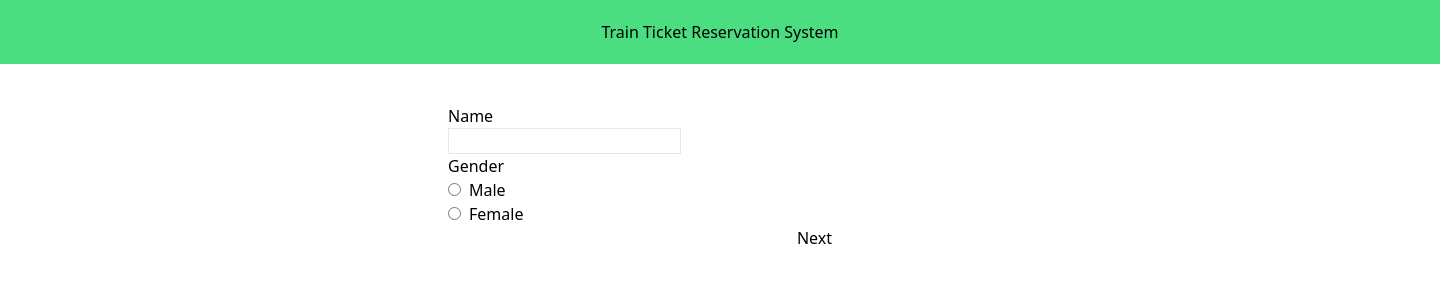
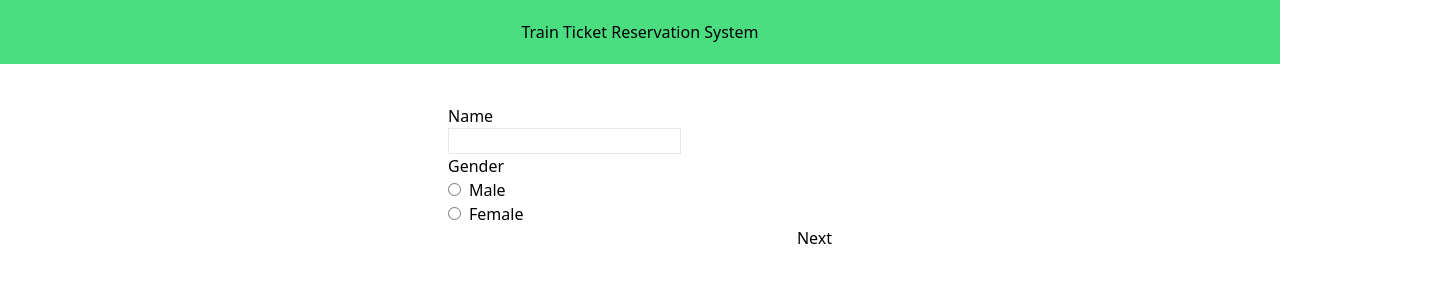
Before and after one commit to NayeemNishaat/multi-step-form, a Next.js app in the folder frontend/: page / in a window 1280 px wide. Shown: the top 300 px of the page, 1440 px wide, since content can reach past the window. Built offline with nearby package versions, Linux system fonts and the light colour scheme.

Commit message:
design updated

```diff
--- a/frontend/components/layout/Header.tsx
+++ b/frontend/components/layout/Header.tsx
@@ -1,6 +1,6 @@
 function Header() {
     return (
-        <header className="sticky w-[1440px] overflow-scroll">
+        <header className="sticky">
             <h1 className="bg-green-400 py-5 text-center">
                 Train Ticket Reservation System
             </h1>
--- a/frontend/components/layout/Layout.tsx
+++ b/frontend/components/layout/Layout.tsx
@@ -2,10 +2,10 @@
 
 function Layout(props: { children: React.ReactNode }) {
     return (
-        <>
+        <main className=" overflow-x-scroll">
             <Header />
             {props.children}
-        </>
+        </main>
     );
 }
 
```
